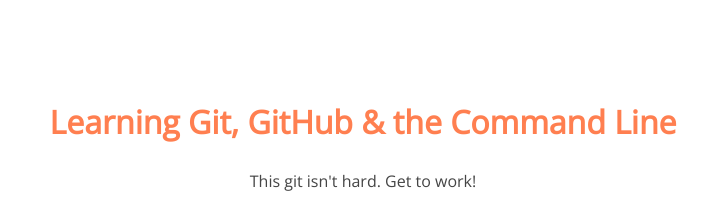
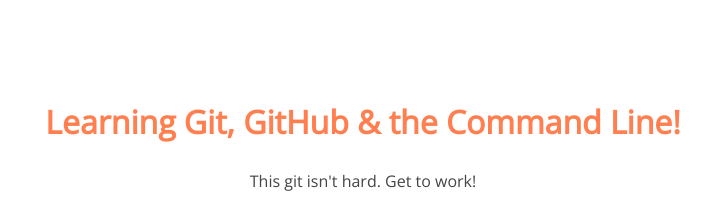
Before and after one commit to amykotas/105-project, a plain HTML site: page index.html in a window 1280 px wide. Shown: the top 205 px of the page, 277-988 px from the left. Drawn offline with nearby package versions, Linux system fonts and the light colour scheme.

Commit message:
Changed <h1>.

```diff
--- a/index.html
+++ b/index.html
@@ -8,7 +8,7 @@
 </head>
 <body>
 	<section>
-		<h1>Learning Git, GitHub & the Command Line</h1>
+		<h1>Learning Git, GitHub & the Command Line!</h1>
 		<p>This git isn't hard. Get to work!</p>
 		<img src="img/happy-blue-robot.png">
 	</section>
```
